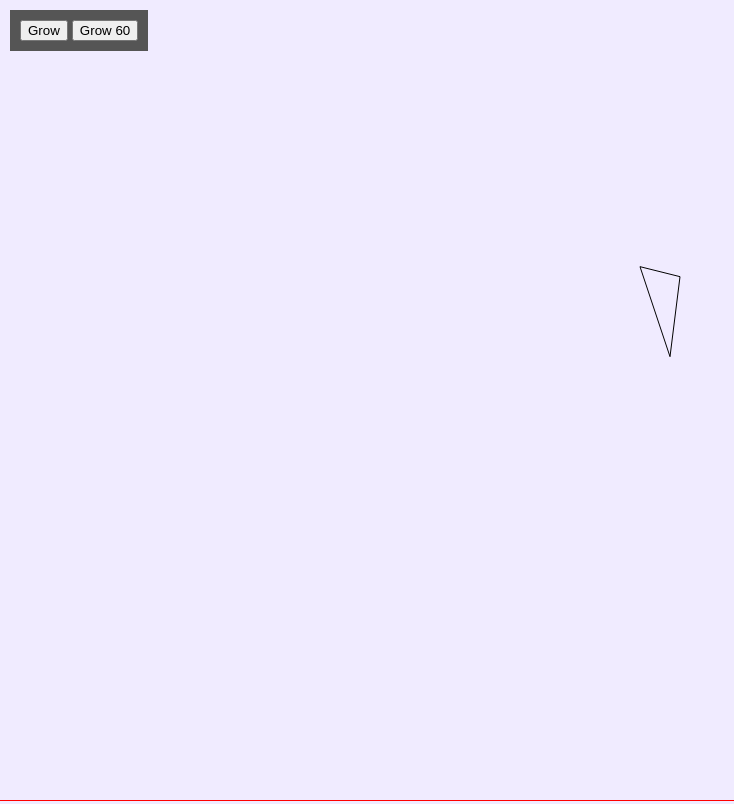
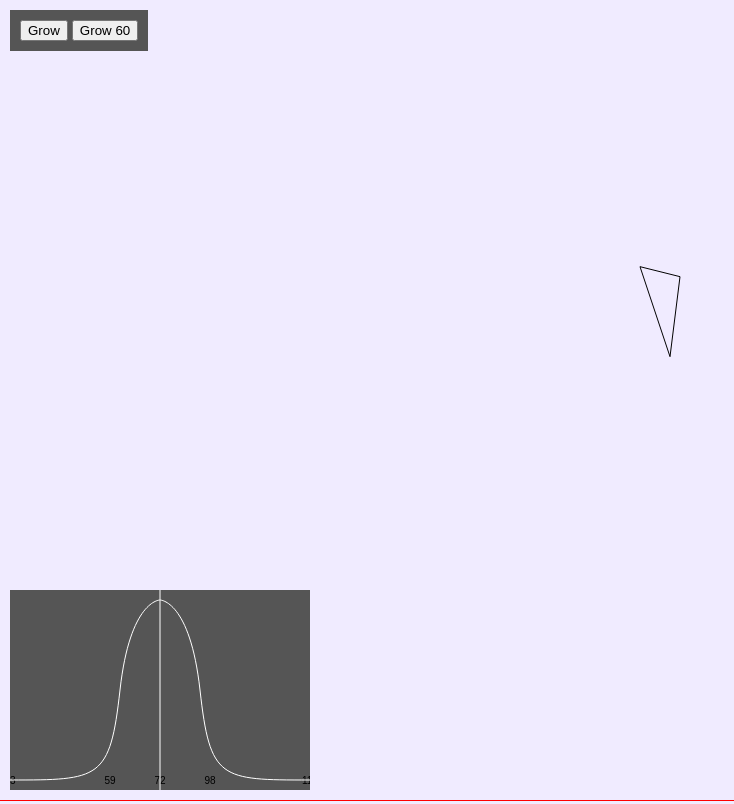
Before and after one commit to iamdanfox/altj, a plain HTML site: page index.html in a window 1280 px wide. Shown: the whole page, without its empty margins (0-734 px from the left). Drawn offline with Linux system fonts and the light colour scheme.

Commit message:
Ghetto Normal P.D.F

```diff
--- a/altj.js
+++ b/altj.js
@@ -1,5 +1,5 @@
 // Generated by CoffeeScript 1.7.1
-var Graph, NormalDistribution, augment, dist, distbetween, drawgraph, edgelen, eq, graph, grow, growN, h, intersects, intriangle, newpoints, paper, shortcut, w,
+var Graph, NormalDistribution, augment, dist, distbetween, drawgraph, edgelen, eq, graph, grow, growN, h, intersects, intriangle, newpoints, paper, paper2, shortcut, w,
   __indexOf = [].indexOf || function(item) { for (var i = 0, l = this.length; i < l; i++) { if (i in this && this[i] === item) return i; } return -1; };
 
 Graph = (function() {
@@ -160,7 +160,9 @@ graph = new Graph([w / 2 + 0, h / 3 + 0], [w / 2 + 40, h / 3 + 10], [w / 2 + 30,
 
 dist = new NormalDistribution(edgelen(graph.edges[0]), edgelen(graph.edges[1]), edgelen(graph.edges[2]));
 
-paper = new Raphael(document.getElementsByTagName('div')[0], w, h);
+paper = new Raphael(document.getElementById('raphael'), w, h);
+
+paper2 = new Raphael(document.getElementById('dist-graph'), 300, 200);
 
 window.onload = function() {
   paper.ZPD({
@@ -172,15 +174,22 @@ window.onload = function() {
 };
 
 drawgraph = function() {
-  var x1, x2, y1, y2, _i, _len, _ref, _ref1, _ref2, _ref3, _results;
+  var x1, x2, y1, y2, _i, _len, _ref, _ref1, _ref2, _ref3;
   paper.clear();
   _ref = graph.getEdges();
-  _results = [];
   for (_i = 0, _len = _ref.length; _i < _len; _i++) {
     _ref1 = _ref[_i], (_ref2 = _ref1[0], x1 = _ref2[0], y1 = _ref2[1]), (_ref3 = _ref1[1], x2 = _ref3[0], y2 = _ref3[1]);
-    _results.push(paper.path("M " + x1 + " " + y1 + " l " + (x2 - x1) + " " + (y2 - y1)).attr('stroke', 'black'));
+    paper.path("M " + x1 + " " + y1 + " l " + (x2 - x1) + " " + (y2 - y1)).attr('stroke', 'black');
   }
-  return _results;
+  paper2.clear();
+  paper2.text(0, 190, Math.round(dist.mean - 3 * dist.stdev));
+  paper2.text(100, 190, Math.round(dist.mean - 1 * dist.stdev));
+  paper2.text(150, 190, Math.round(dist.mean));
+  paper2.path("M 150 0 l 0 200").attr('stroke', 'white');
+  paper2.text(200, 190, Math.round(dist.mean + 2 * dist.stdev));
+  paper2.text(300, 190, Math.round(dist.mean + 3 * dist.stdev));
+  paper2.path("M 150 10 S 180 10 190 100 210 190 300 190").attr('stroke', 'white');
+  return paper2.path("M 150 10 S 120 10 110 100 90 190 0 190").attr('stroke', 'white');
 };
 
 grow = function() {
--- a/index.html
+++ b/index.html
@@ -10,6 +10,7 @@
   body {margin:0;height:100%;background:rgb(240,235,255);}
   div#buttons {padding:10px;background:#555;position:absolute;left:10px;top:10px;}
   div#raphael {width:100%;height:100%;outline:1px solid red;}
+  div#dist-graph {width:300px;height:200px;background:#555;position:absolute;bottom:10px;left:10px;}
   </style>
 </head>
 
@@ -22,6 +23,8 @@
 <button onclick="growN(60)">Grow 60</button>
 </div>
 
+<div id="dist-graph"></div>
+
 <script src="raphael-min.js"></script>
 <script src="raphael-zpd.js"></script>
 <script src="altj.js"></script>
```
Also changed, not shown: main.coffee (+16 -1 lines).
